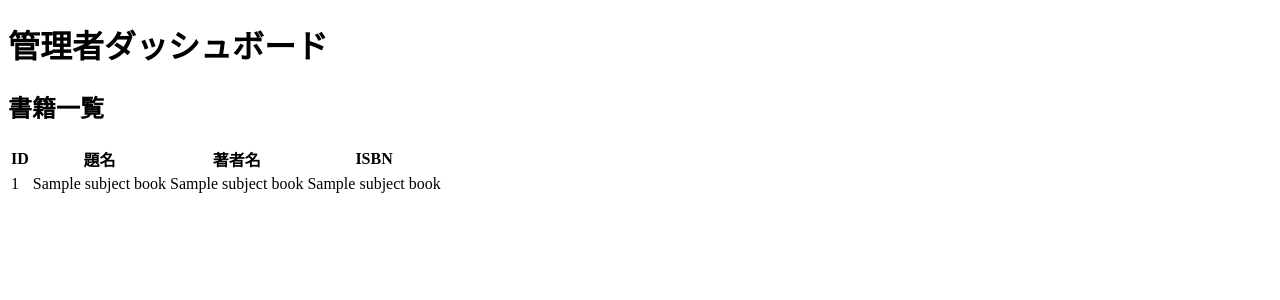
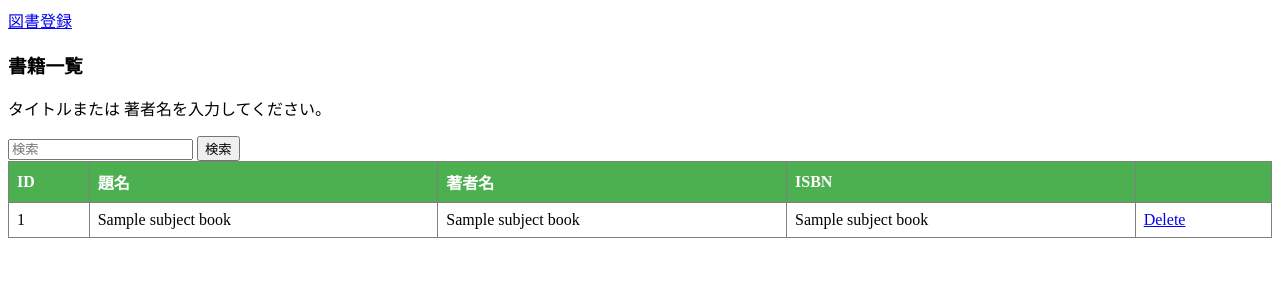
Before and after one commit to eiki4221113/subject_book, a Flask app: page /a_login_success in a window 1280 px wide. Shown: the top 300 px of the page. Run offline with Flask 3, Linux system fonts and the light colour scheme; the visitor is signed in with stand-in values (Sample User, id 1); a database or web service that is not in the repository returns one stand-in record (values such as "Sample title"); some libraries are stand-ins or nearby versions.

Commit message:
管理者実装

```diff
--- a/subject_book/app.py
+++ b/subject_book/app.py
@@ -5,6 +5,9 @@ import os
 
 app = Flask(__name__)
 app.secret_key = os.urandom(24)
+
+ADMIN_EMAIL = 'admin@admin.com'
+ADMIN_PASSWORD = 'morijyobi'
 
 @app.route('/')
 def index():
@@ -15,10 +18,13 @@ def index():
 def search_books():
     query = request.args.get('query')
     books = db.search_books(query)
-    if 'user_id' in session:
+    if session.get('is_admin'):
+        return render_template('a_login_success.html', books=books)
+    elif 'user_id' in session:
         return render_template('login_success.html', books=books)
     else:
         return render_template('index.html', books=books)
+
 
 @app.route('/register', methods=['GET', 'POST'])
 def register():
@@ -51,6 +57,10 @@ def login_success():
 
 @app.route('/add_book', methods=['GET', 'POST'])
 def add_book():
+    # Check if the user is an admin
+    if not session.get('is_admin'):
+        return redirect(url_for('index'))
+
     if request.method == 'POST':
         title = request.form['title']
         author = request.form['author']
@@ -63,18 +73,18 @@ def add_book():
         # Save the book to the database
         db.create_book(title, author, isbn)
 
-        return redirect(url_for('login_success'))
+        return redirect(url_for('a_login_success'))
     else:
         return render_template('add_book.html')
 
 @app.route('/delete_book/<int:book_id>')
 def delete_book(book_id):
+    # Check if the user is an admin
+    if not session.get('is_admin'):
+        return redirect(url_for('index'))
+
     db.delete_book(book_id)
-    return redirect(url_for('login_success'))
-
-# Set the admin email and password
-ADMIN_EMAIL = 'admin@admin'
-ADMIN_PASSWORD = 'morijyobi'
+    return redirect(url_for('a_login_success'))
 
 @app.route('/login', methods=['GET', 'POST'])
 def login():
@@ -82,10 +92,10 @@ def login():
         email = request.form['email']
         password = request.form['password']
 
+
         if not email or not password:
             return 'All fields are required'
 
-        # Check if the email and password match the admin credentials
         if email == ADMIN_EMAIL and password == ADMIN_PASSWORD:
             session['is_admin'] = True
             return redirect(url_for('a_login_success'))
@@ -107,7 +117,6 @@ def login():
 
 @app.route('/a_login_success')
 def a_login_success():
-    # Check if the user is an admin
     if not session.get('is_admin'):
         return redirect(url_for('index'))
 
--- a/subject_book/db.py
+++ b/subject_book/db.py
@@ -60,7 +60,7 @@ def delete_book(book_id):
     cursor = connection.cursor()
     sql = "DELETE FROM subject_books WHERE id = %s"
     cursor.execute(sql, (book_id,))
-    # 図書を消去したあとに新たに登録するとidがずれるためidのリセット機能を追加（errorが出た場合消去）
+    # 図書を消去したあとに新たに図書を登録するとidがずれるためidのリセット機能を追加（errorが出た場合消去）
     cursor.execute("SELECT setval('subject_books_id_seq', (SELECT MAX(id) FROM subject_books))")
     connection.commit()
     cursor.close()
--- a/subject_book/templates/a_login_success.html
+++ b/subject_book/templates/a_login_success.html
@@ -1,18 +1,42 @@
 <!DOCTYPE html>
 <html>
   <head>
+    <style>
+      table {
+        border-collapse: collapse;
+        width: 100%;
+      }
+      th, td {
+        text-align: left;
+        padding: 8px;
+      }
+      tr:nth-child(even) {
+        background-color: #f2f2f2;
+      }
+      th {
+        background-color: #4CAF50;
+        color: white;
+      }
+    </style>
     <title>管理者ダッシュボード</title>
+    <a href="/add_book">図書登録</a><br>
   </head>
   <body>
-    <h1>管理者ダッシュボード</h1>
-    <h2>書籍一覧</h2>
+    <h3>書籍一覧</h3>
+    <p>タイトルまたは 著者名を入力してください。</p>
+    <form action="{{ url_for('search_books') }}" method="get">
+      <input type="text" name="query" placeholder="検索">
+      <input type="submit" value="検索">
+    </form>
     <table>
+      <table border="1">
         <thead>
           <tr>
             <th>ID</th>
             <th>題名</th>
             <th>著者名</th>
             <th>ISBN</th>
+            <th></th> <!-- Add an empty header cell for the delete button -->
           </tr>
         </thead>
         <tbody>
@@ -22,9 +46,12 @@
               <td>{{ book[1] }}</td>
               <td>{{ book[2] }}</td>
               <td>{{ book[3] }}</td>
+              <!-- Add a delete button in the last cell -->
+              <td><a href="{{ url_for('delete_book', book_id=book[0]) }}">Delete</a></td>
             </tr>
           {% endfor %}
         </tbody>
       </table>
+    </table>
   </body>
 </html>
--- a/subject_book/templates/login_success.html
+++ b/subject_book/templates/login_success.html
@@ -20,7 +20,6 @@
     </style>
 
     <title>トップページ</title>
-    <a href="/add_book">図書登録</a><br>
   </head>
   <body>
     <h3>書籍一覧</h3>
@@ -48,8 +47,6 @@
             <td>{{ book[1] }}</td>
             <td>{{ book[2] }}</td>
             <td>{{ book[3] }}</td>
-            <!-- Add a delete button in the last cell -->
-            <td><a href="{{ url_for('delete_book', book_id=book[0]) }}">Delete</a></td>
             </tr>
           {% else %}
             <td colspan="5">書籍が登録されていません</td> <!-- Change the colspan to 5 to match the number of columns -->
```
Lines whose indentation alone changed are shown as unchanged.
